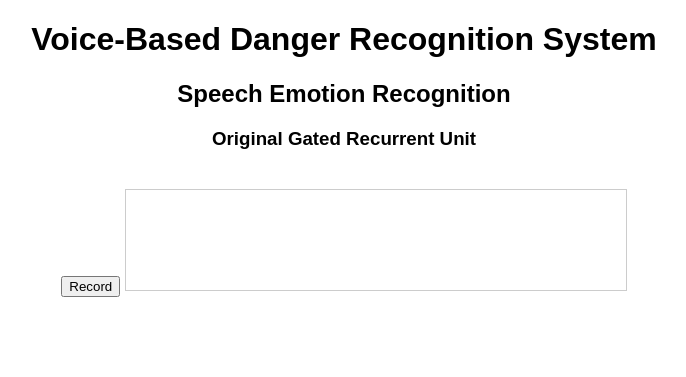
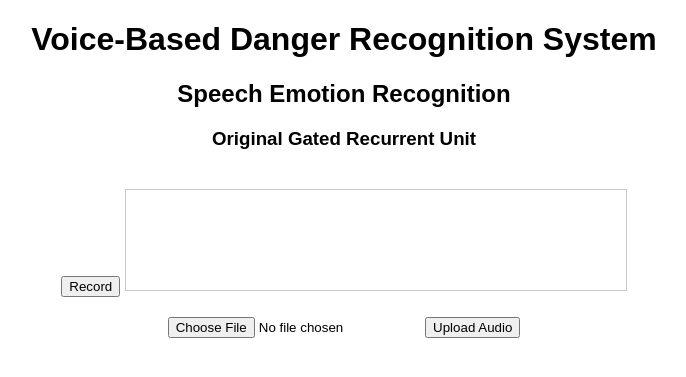
Before and after one commit to louisedawn/GRU_SER_VBDRS, a Flask app: page / in a window 1280 px wide. Shown: the top 377 px of the page, without its empty margins (296-982 px from the left). Run offline with Flask 3, Linux system fonts and the light colour scheme.

Commit message:
Update index.html
with file upload button - 1222024 6:10pm

```diff
--- a/templates/index.html
+++ b/templates/index.html
@@ -13,6 +13,9 @@
             border: 1px solid #ccc;
             margin-top: 20px;
         }
+        #uploadForm {
+            margin-top: 20px;
+        }
     </style>
 </head>
 <body>
@@ -20,25 +23,34 @@
     <h2>Speech Emotion Recognition</h2>
     <h3>Original Gated Recurrent Unit</h3>
 
+    <!-- Record Button -->
     <button id="recordBtn">Record</button>
     <canvas id="waveform" width="500" height="100"></canvas>
 
+    <!-- File Upload Form -->
+    <form id="uploadForm" enctype="multipart/form-data">
+        <input type="file" id="audioFile" name="audio" accept="audio/*">
+        <button type="submit">Upload Audio</button>
+    </form>
+    <br><br><br><br>
     <h3 id="result"></h3>
     <p id="emotion"></p> <!-- Added to display the detected emotion -->
 
     <script>
         const recordBtn = document.getElementById('recordBtn');
         const canvas = document.getElementById('waveform');
+        const uploadForm = document.getElementById('uploadForm');
         const resultText = document.getElementById('result');
-        const emotionText = document.getElementById('emotion');  // Reference to emotion text
+        const emotionText = document.getElementById('emotion');
         const ctx = canvas.getContext('2d');
 
         let chunks = [];
         let mediaRecorder;
-        let animationFrameId;  // To store the animation frame ID
+        let animationFrameId;
 
-        let isRecording = false;  // Flag to track if recording is in progress
+        let isRecording = false;
 
+        // Functionality for recording
         async function startRecording() {
             const stream = await navigator.mediaDevices.getUserMedia({ audio: true });
             mediaRecorder = new MediaRecorder(stream);
@@ -56,34 +68,21 @@
                 });
 
                 const data = await response.json();
-                if (response.ok) {
-                    resultText.textContent = data.danger ? 'Danger Detected!' : 'No Danger Detected.';
-                    resultText.style.color = data.danger ? 'red' : 'green';
-
-                    // Display the detected emotion
-                    emotionText.textContent = `Detected Emotion: ${data.emotion}`;
-                    emotionText.style.color = 'black';
-                } else {
-                    resultText.textContent = data.error || 'An error occurred.';
-                    resultText.style.color = 'black';
-                }
+                displayResults(data);
             };
 
-            // Clear previous result when starting a new recording
             resultText.textContent = '';
-            emotionText.textContent = '';  // Clear emotion text
-
-            // Start recording and visualizing
+            emotionText.textContent = '';
             mediaRecorder.start();
             isRecording = true;
-            visualize(stream);  // Start visualization
+            visualize(stream);
         }
 
         function stopVisualization() {
             if (animationFrameId) {
-                cancelAnimationFrame(animationFrameId);  // Stop the animation frame loop
+                cancelAnimationFrame(animationFrameId);
             }
-            isRecording = false;  // Set recording flag to false
+            isRecording = false;
         }
 
         function visualize(stream) {
@@ -97,12 +96,9 @@
             const dataArray = new Uint8Array(bufferLength);
 
             const draw = () => {
-                if (!isRecording) {
-                    return;  // Stop drawing if not recording
-                }
+                if (!isRecording) return;
 
                 ctx.clearRect(0, 0, canvas.width, canvas.height);
-
                 analyser.getByteTimeDomainData(dataArray);
 
                 ctx.lineWidth = 2;
@@ -134,16 +130,48 @@
             draw();
         }
 
+        function displayResults(data) {
+            if (data.danger) {
+                resultText.textContent = 'Danger Detected!';
+                resultText.style.color = 'red';
+            } else {
+                resultText.textContent = 'No Danger Detected.';
+                resultText.style.color = 'green';
+            }
+            emotionText.textContent = `Detected Emotion: ${data.emotion}`;
+        }
+
         recordBtn.addEventListener('click', () => {
             if (mediaRecorder && mediaRecorder.state === 'recording') {
                 mediaRecorder.stop();
-                stopVisualization();  // Stop visualization when recording stops
+                stopVisualization();
                 recordBtn.textContent = 'Record';
             } else {
                 startRecording();
                 recordBtn.textContent = 'Stop';
             }
         });
+
+        // Functionality for uploading a file
+        uploadForm.addEventListener('submit', async (e) => {
+            e.preventDefault();
+            const audioFile = document.getElementById('audioFile').files[0];
+            if (!audioFile) {
+                resultText.textContent = 'Please upload a valid audio file.';
+                return;
+            }
+
+            const formData = new FormData();
+            formData.append('audio', audioFile);
+
+            const response = await fetch('/analyze', {
+                method: 'POST',
+                body: formData
+            });
+
+            const data = await response.json();
+            displayResults(data);
+        });
     </script>
 </body>
 </html>
```
